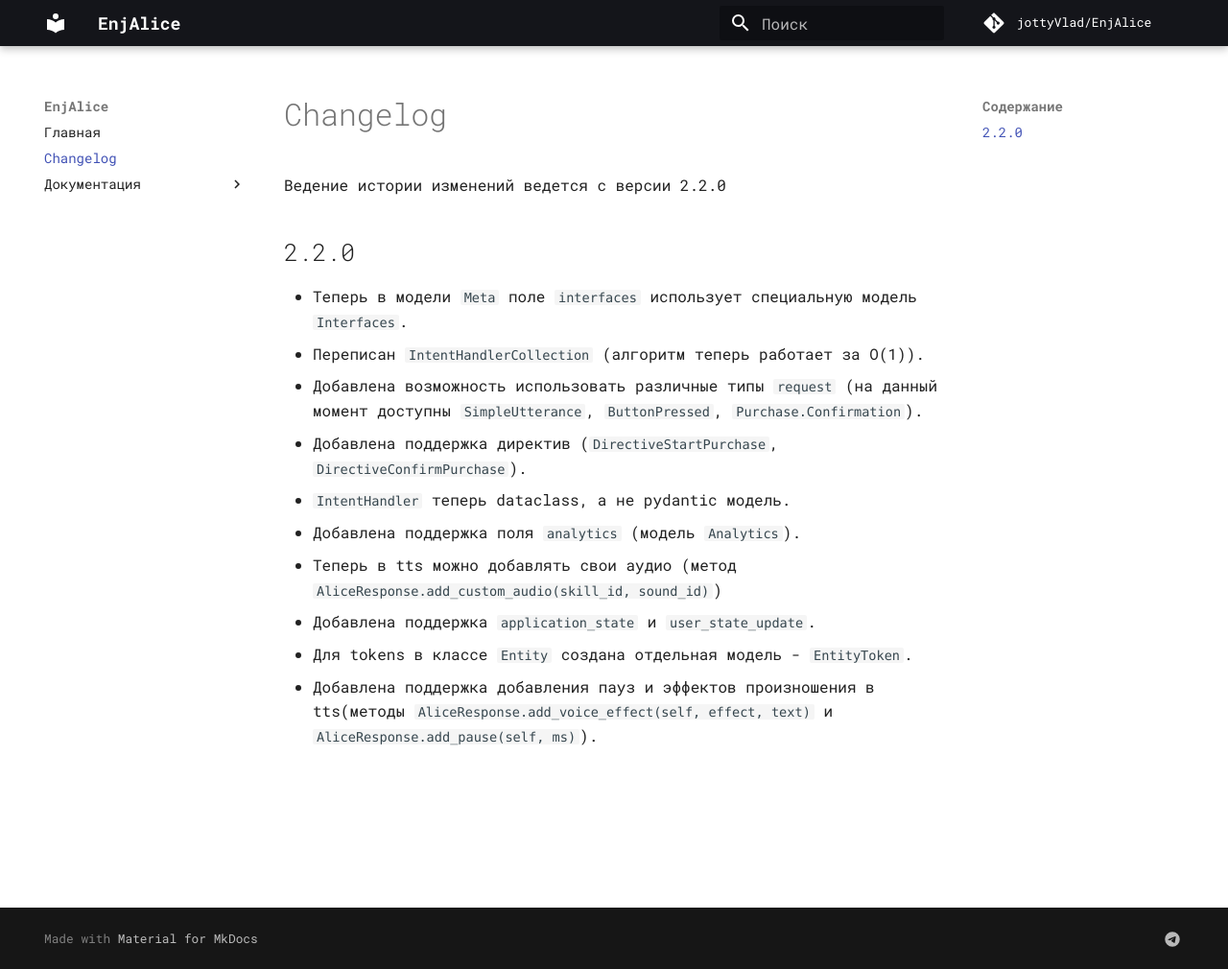
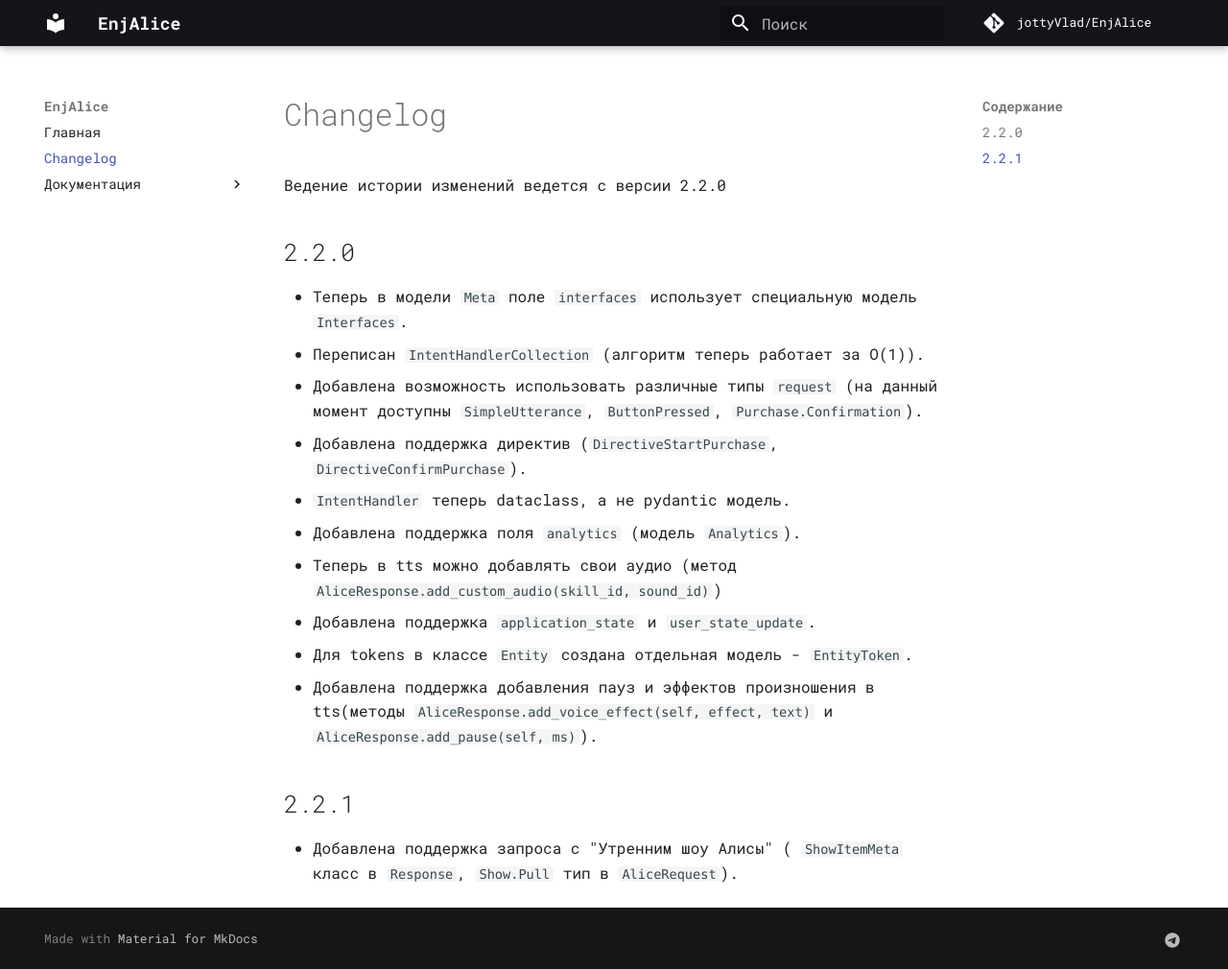
Before and after one commit to jottyVlad/EnjAlice, an MkDocs documentation site: the page built from docs/changelog.md, in a window 1280 px wide and 1010 px high. Shown: the whole window at 96% size. Built offline with MkDocs 1.6.1 and Material for MkDocs 9.7.7, drawn with Linux system fonts in a browser that asks for light colours; some web fonts are replaced; comment, search, counter and statistics services are not loaded.

Commit message:
Updated changelog.md

```diff
--- a/docs/changelog.md
+++ b/docs/changelog.md
@@ -23,3 +23,8 @@
 - Добавлена поддержка добавления пауз и эффектов произношения в tts(методы
   `AliceResponse.add_voice_effect(self, effect, text)` и
   `AliceResponse.add_pause(self, ms)`).
+
+## 2.2.1
+
+- Добавлена поддержка запроса с "Утренним шоу Алисы" (
+  `ShowItemMeta` класс в `Response`, `Show.Pull` тип в `AliceRequest`).
```
